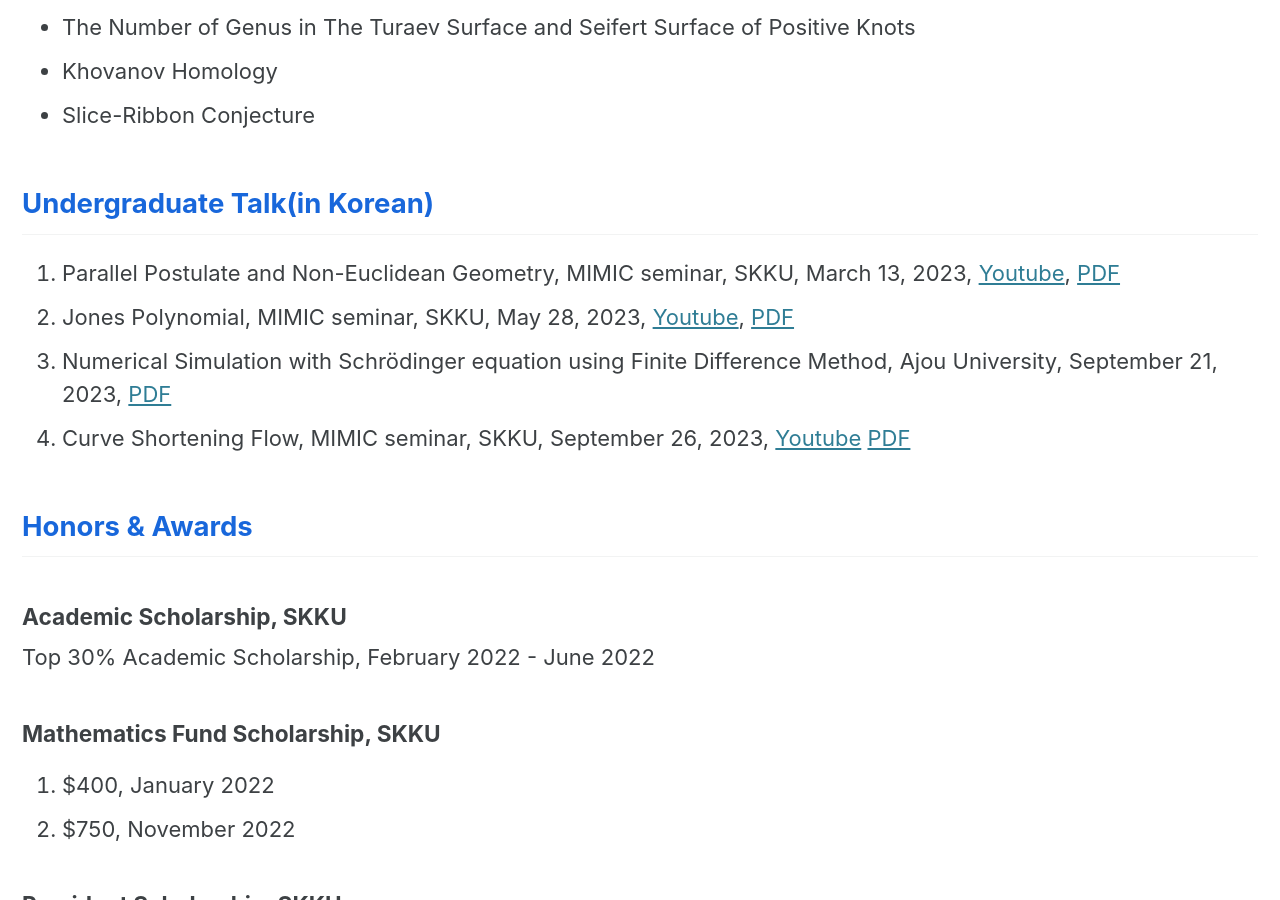
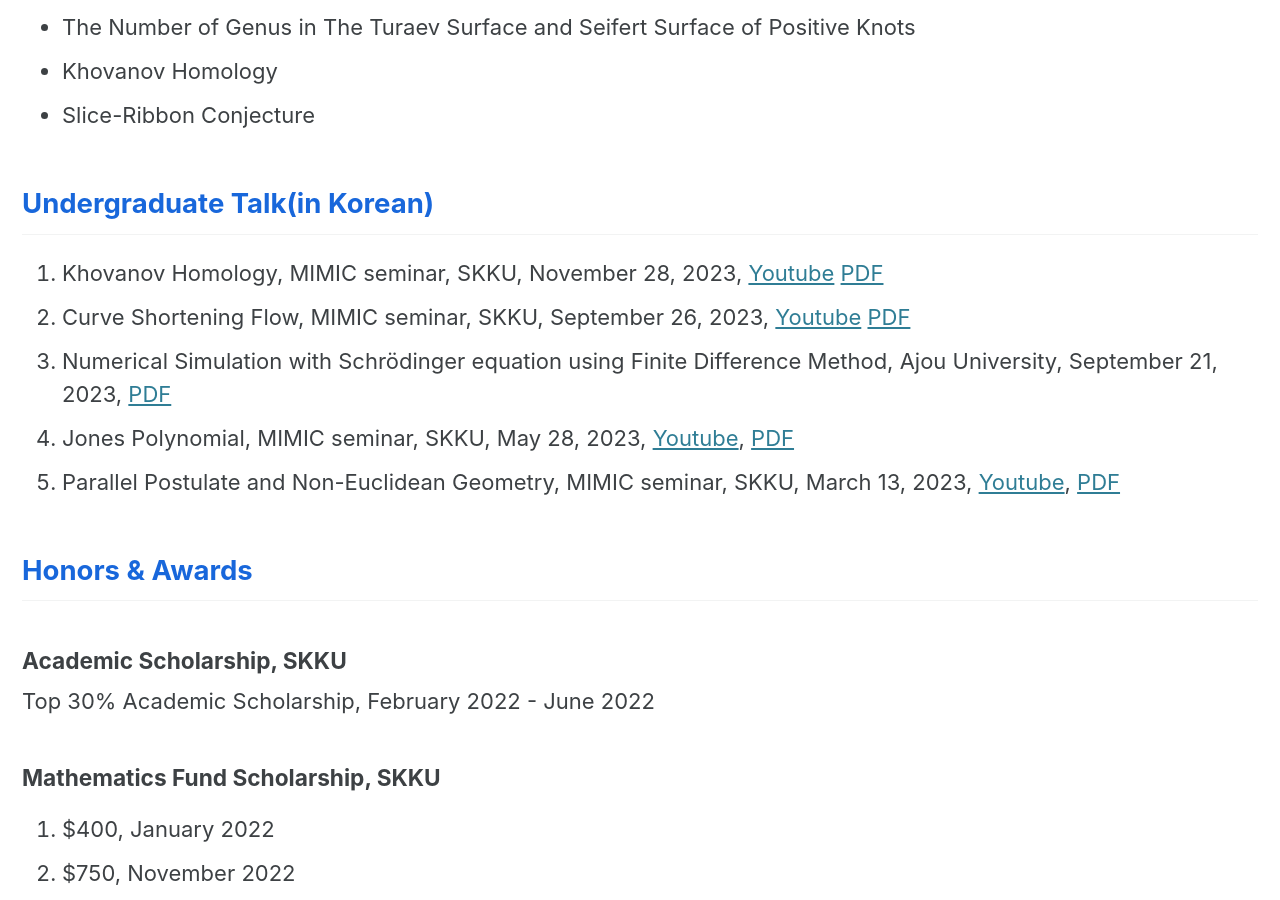
Before and after one commit to JaehoonYoo-byeolla/JaehoonYoo-byeolla.github.io, a Jekyll site: the page built from _pages/about.md, in a window 1280 px wide and 900 px high, scrolled down 1484 px. Built offline with Jekyll 4.4.1, drawn with Linux system fonts in a browser that asks for light colours; cached includes are drawn as plain includes; formulas are drawn with MathJax 3.

Commit message:
Khovanov homology

```diff
--- a/_pages/about.md
+++ b/_pages/about.md
@@ -44,10 +44,11 @@ under the supervision of/ professor Seungwon Kim<br>
 
 <h2 style="color:#1867db">Undergraduate Talk(in Korean)</h2>
 
+1. Khovanov Homology, MIMIC seminar, SKKU, November 28, 2023, [Youtube](https://youtu.be/-xe7_jDIpA4) [PDF](../talk_pdf/Khovanov_Homology.pdf)
+3. Curve Shortening Flow, MIMIC seminar, SKKU, September 26, 2023, [Youtube](https://youtu.be/-xe7_jDIpA4) [PDF](../talk_pdf/Curve_Shortening_Flow.pdf)
+3. Numerical Simulation with Schrödinger equation using Finite Difference Method, Ajou University, September 21, 2023, [PDF](../talk_pdf/Ajou_talk.pdf)
+2. Jones Polynomial, MIMIC seminar, SKKU, May 28, 2023, [Youtube](https://youtu.be/HrZX18lCr-Y), [PDF](../talk_pdf/Jones_Polynomial.pdf)
 1. Parallel Postulate and Non-Euclidean Geometry, MIMIC seminar, SKKU, March 13, 2023, [Youtube](https://youtu.be/GT07SxAlAYw), [PDF](../talk_pdf/non-Euclidean.pdf)
-2. Jones Polynomial, MIMIC seminar, SKKU, May 28, 2023, [Youtube](https://youtu.be/HrZX18lCr-Y), [PDF](../talk_pdf/Jones_Polynomial.pdf)
-3. Numerical Simulation with Schrödinger equation using Finite Difference Method, Ajou University, September 21, 2023, [PDF](../talk_pdf/Ajou_talk.pdf)
-3. Curve Shortening Flow, MIMIC seminar, SKKU, September 26, 2023, [Youtube](https://youtu.be/-xe7_jDIpA4) [PDF](../talk_pdf/Curve_Shortening_Flow.pdf)
 
 <h2 style="color:#1867db">Honors & Awards</h2>
 
```
Also changed, not shown: 1 other file.
